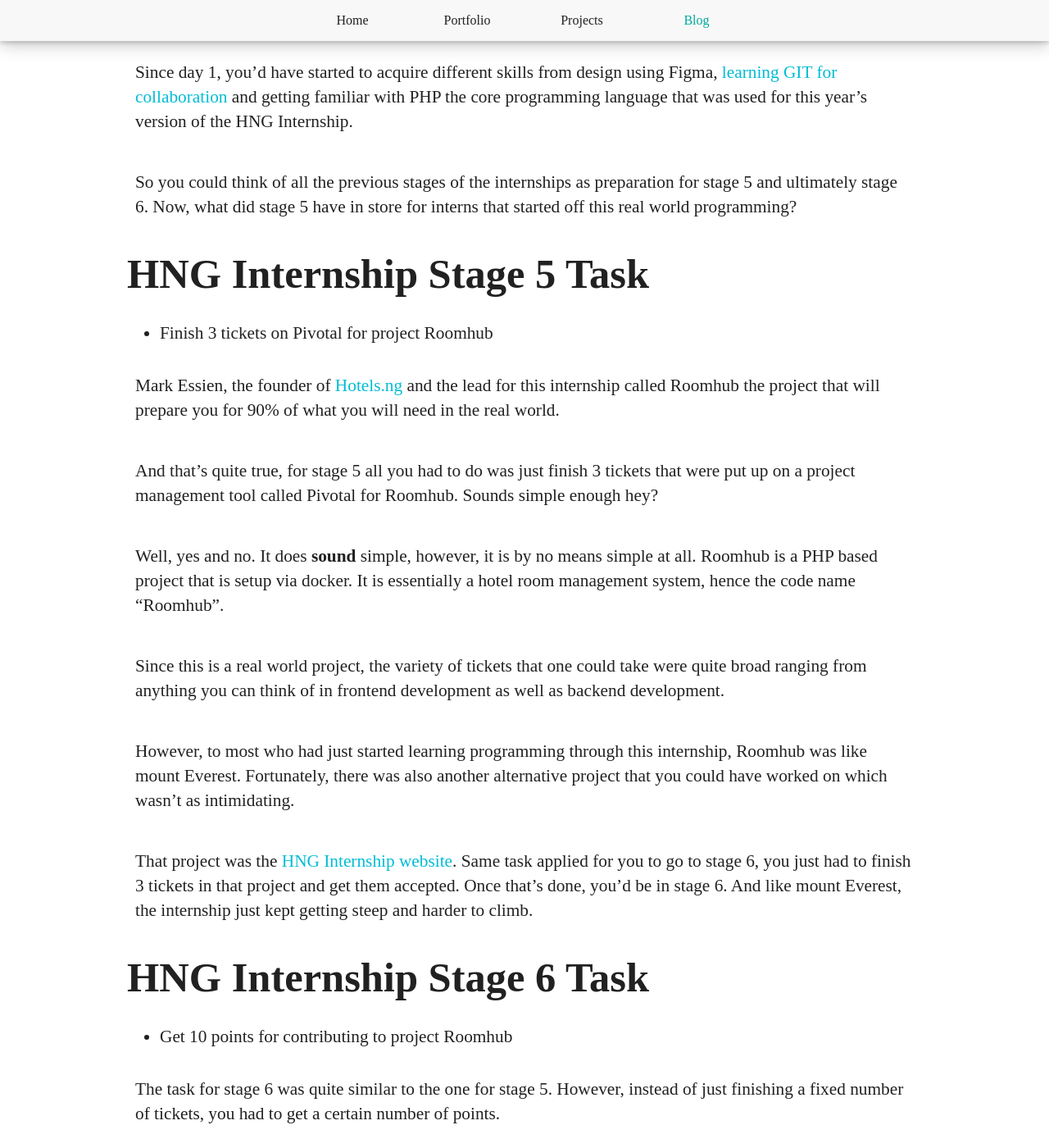
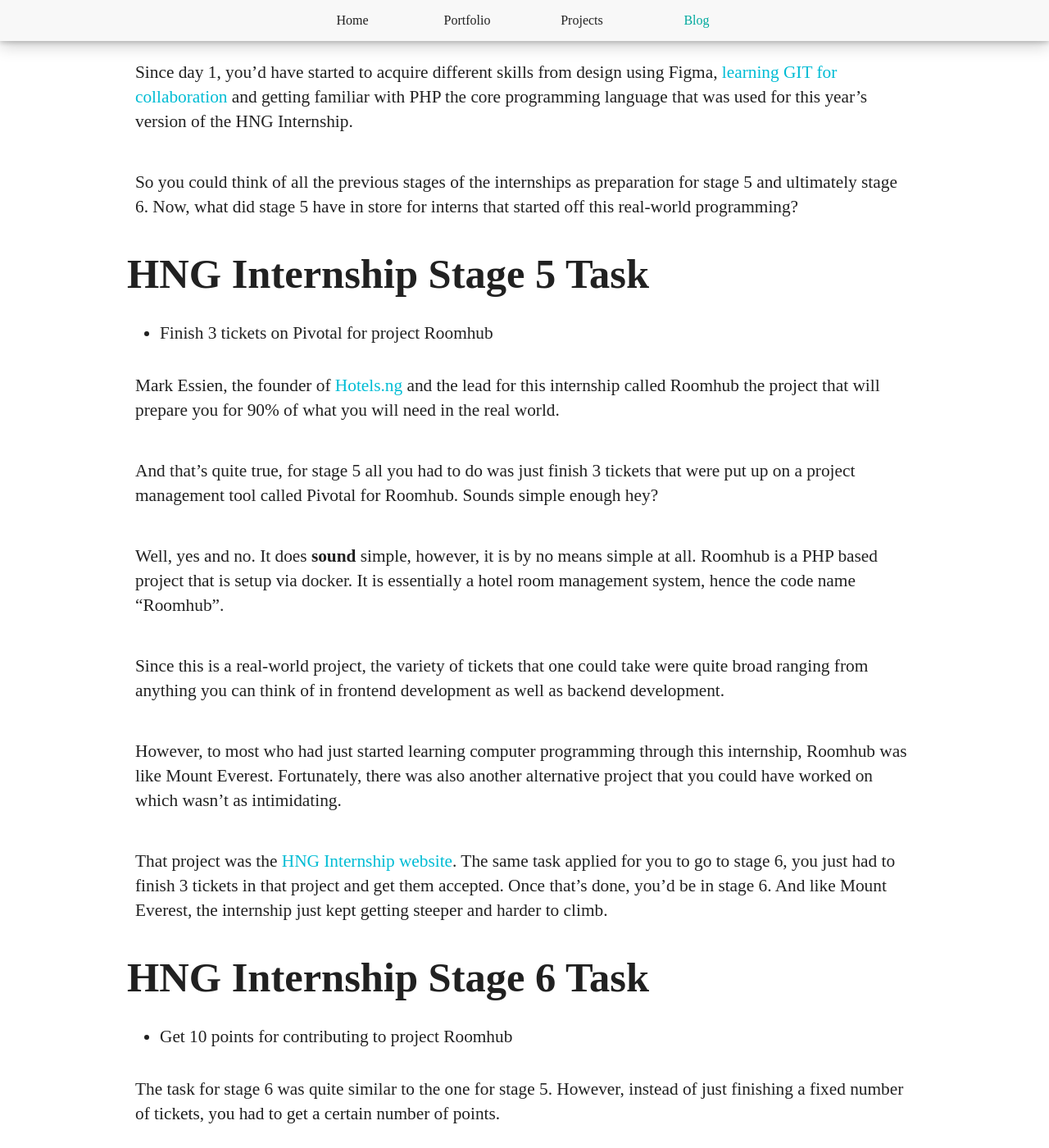
Before and after one commit to Rayhatron/rayhatron.github.io, a Jekyll site: the page built from _posts/hng-internship/2018-06-03-hng-internship-2018-stage-5-and-6-getting-real.md, in a window 1280 px wide and 1400 px high, scrolled down 408 px. Shown: the whole window at 82% size. Built offline with Jekyll 4.4.1, drawn with Linux system fonts in a browser that asks for light colours; nearby versions of some CDN libraries; emoji names are drawn with the system emoji font; some web fonts are replaced; some of the changed text lies outside the part shown.

Commit message:
Grammarly update

```diff
--- a/_posts/hng-internship/2018-06-03-hng-internship-2018-stage-5-and-6-getting-real.md
+++ b/_posts/hng-internship/2018-06-03-hng-internship-2018-stage-5-and-6-getting-real.md
@@ -28,11 +28,11 @@
 
 Well, yes and no. It does **sound** simple, however, it is by no means simple at all. Roomhub is a PHP based project that is setup via docker. It is essentially a hotel room management system, hence the code name "Roomhub".
 
-Since this is a real world project, the variety of tickets that one could take were quite broad ranging from anything you can think of in frontend development as well as backend development.
+Since this is a real-world project, the variety of tickets that one could take were quite broad ranging from anything you can think of in frontend development as well as backend development.
 
-However, to most who had just started learning programming through this internship, Roomhub was like mount Everest. Fortunately, there was also another alternative project that you could have worked on which wasn't as intimidating.
+However, to most who had just started learning computer programming through this internship, Roomhub was like Mount Everest. Fortunately, there was also another alternative project that you could have worked on which wasn't as intimidating.
 
-That project was the [HNG Internship website](https://hng.fun). Same task applied for you to go to stage 6, you just had to finish 3 tickets in that project and get them accepted. Once that's done, you'd be in stage 6. And like mount Everest, the internship just kept getting steep and harder to climb.
+That project was the [HNG Internship website](https://hng.fun). The same task applied for you to go to stage 6, you just had to finish 3 tickets in that project and get them accepted. Once that's done, you'd be in stage 6. And like Mount Everest, the internship just kept getting steeper and harder to climb.
 
 ## HNG Internship Stage 6 Task
 
@@ -50,7 +50,7 @@
 
 Since stage 5 of the HNG Internship, people were already teaming up to work on different projects together so that they could win some prizes if they had the best project. That side of the internship had been optional up until last week when it became mandatory for you to be part of a team otherwise you'd be saying goodbye to the internship.
 
-Each team had different aspect of the Roomhub project that they'd work on and if your team managed to get the most points by submitting tickets that get approved then your team would not only win the prize but they'd also get to stay in the internship.
+Each team had a different aspect of the Roomhub project that they'd work on and if your team managed to get the most points by submitting tickets that get approved then your team would not only win the prize but they'd also get to stay in the internship.
 
 If you're unfortunate to be part of a team that loses then your whole team gets disabled. From the prize money that is won, not all team member would get a portion of it, you could be just working for free for the team if they decided to save you when stage 5 got disabled or you might not have been that active enough to deserve the pay as well.
 
```
Also changed, not shown: other parts of _posts/hng-internship/2018-06-03-hng-internship-2018-stage-5-and-6-getting-real.md (+6 -6 lines).
